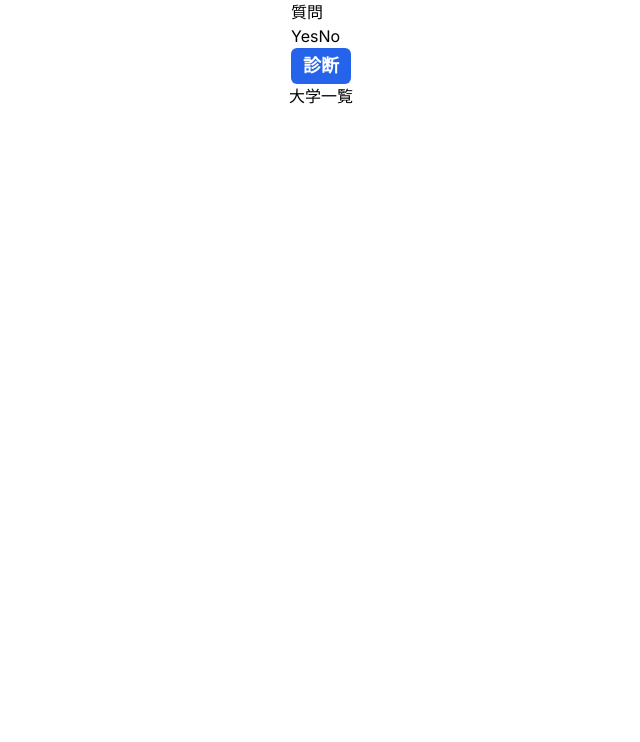
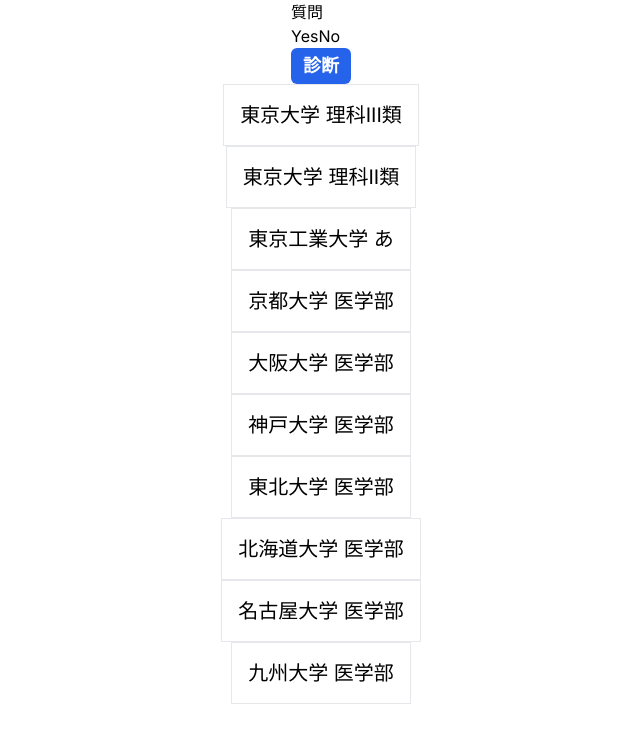
Before and after one commit to AyumuKawahara/pbl_8, a Next.js app: page / in a window 1280 px wide. Shown: the top 742 px of the page, without its empty margins (319-959 px from the left). Built offline with nearby package versions, Linux system fonts and the light colour scheme.

Commit message:
質問の答えに対して条件を分岐させて，表示する大学を変更できるようにしました

```diff
--- a/src/app/page.tsx
+++ b/src/app/page.tsx
@@ -1,13 +1,13 @@
 import { Form } from '@/components/form'
+import { stfunivs } from '@/components/univs'
 import { Univs } from '@/components/univs'
-import { univs } from '@/db/universities'
 
 export default function Home() {
-  const data = univs
+  const data = stfunivs
   return (
     <div className="flex flex-col items-center">
       <Form />
-      <Univs />
+      <Univs stfunivs={data} />
     </div>
   )
 }
--- a/src/components/univs.tsx
+++ b/src/components/univs.tsx
@@ -1,3 +1,15 @@
-export const Univs = () => {
-  return <div>大学一覧</div>
+import { Univ, univs } from '@/db/universities'
+
+export const stfunivs = univs.filter((univer) => univer.rikei >= 100)
+
+export const Univs = ({ stfunivs }: { stfunivs: Univ[] }) => {
+  return (
+    <>
+      {stfunivs.map((univ) => (
+        <div key = {univ.univ_id} className="border p-4">
+          <p className="text-xl">{univ.univ_name} {univ.dep}</p>
+        </div>
+      ))}
+    </>
+  )
 }
--- a/src/db/universities.ts
+++ b/src/db/universities.ts
@@ -1,4 +1,13 @@
-export const univs = [
+export type Univ = {
+  univ_id: number
+  dep_id: number
+  bunkei: number
+  rikei: number
+  univ_name: string
+  dep: string
+}
+
+export const univs: Univ[] = [
   // 医学部:1
   {
     univ_id: 1,
@@ -28,7 +37,7 @@
     univ_id: 3,
     dep_id: 0,
     bunkei: 0,
-    rikei: 100,
+    rikei: 40,
     univ_name: '一橋大学',
     dep: 'あ',
   },
```
